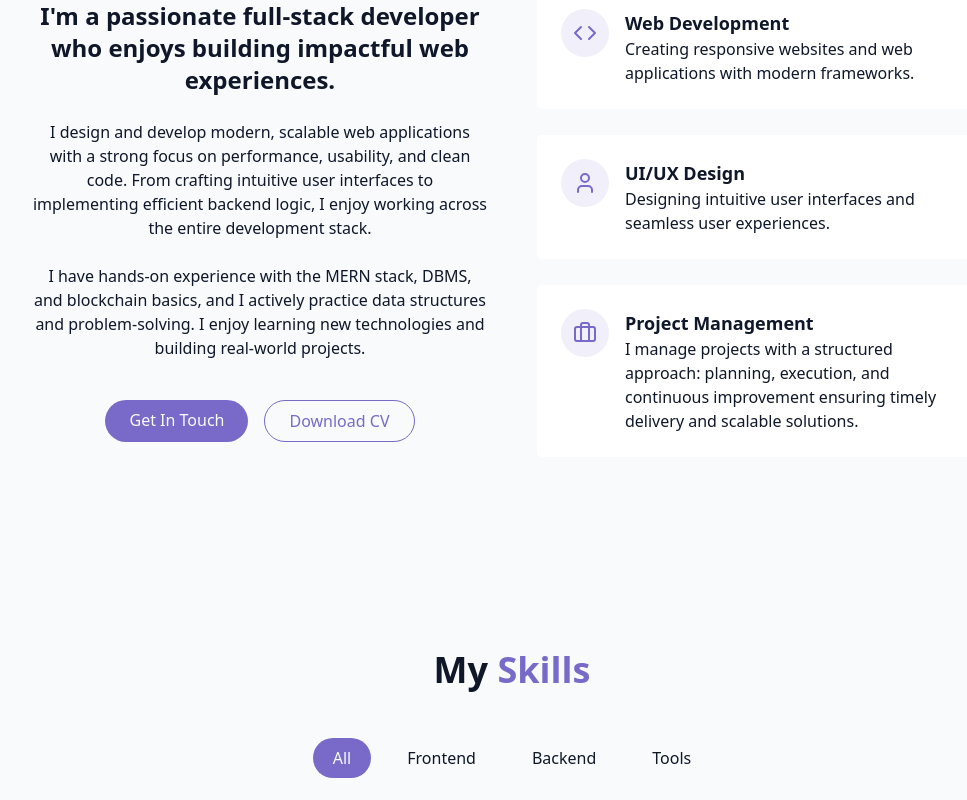
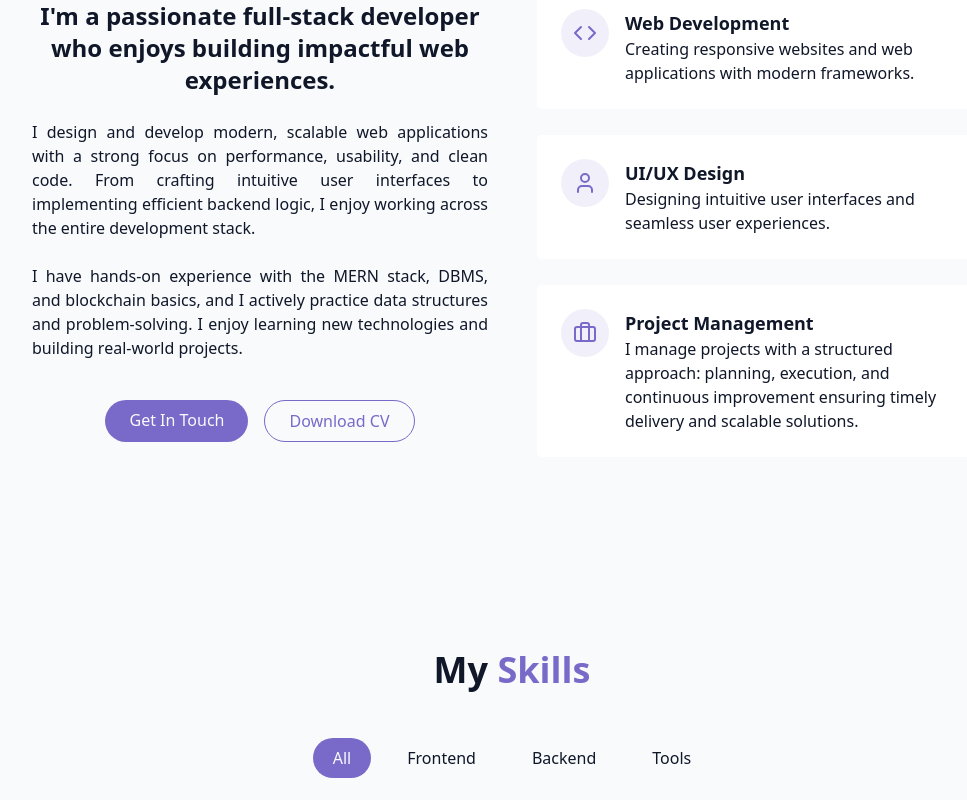
Before and after one commit to Rugved789/Portfolio, a React (Vite) app: page / in a window 1280 px wide. Shown: the part 1000-1800 px from the top of the page, without its empty margins (128-1095 px from the left). Built offline with nearby package versions, Linux system fonts and the light colour scheme.

Commit message:
Final Ui changes commit

```diff
--- a/src/components/AboutMe.jsx
+++ b/src/components/AboutMe.jsx
@@ -14,8 +14,7 @@ const AboutMe = () => {
               impactful web experiences.
             </h3>
 
-            <p className="text-muted-foreground">
-              {" "}
+            <p className="text-muted-foreground text-justify">
               I design and develop modern, scalable web applications with a
               strong focus on performance, usability, and clean code. From
               crafting intuitive user interfaces to implementing efficient
@@ -23,7 +22,7 @@ const AboutMe = () => {
               stack.
             </p>
 
-            <p className="text-muted-foreground">
+            <p className="text-muted-foreground text-justify">
              I have hands-on experience with the MERN stack, DBMS, and blockchain basics, and I actively practice data structures and problem-solving. I enjoy learning new technologies and building real-world projects.
             </p>
 
--- a/src/components/Footer.jsx
+++ b/src/components/Footer.jsx
@@ -5,7 +5,7 @@ const Footer = () => {
   return (
     <footer className="py-12 px-4 bg-card relative border-t border-border mt-12 pt-8 flex flex-wrap items-center justify-center gap-5">
         <p className="text-sm text-muted-foreground">
-            &copy; {new Date().getFullYear()} Rugved Gadge.co., All rights reserved.
+            &copy; {new Date().getFullYear()} Rugved Gadge , All rights reserved.
         </p>
 
 
```
